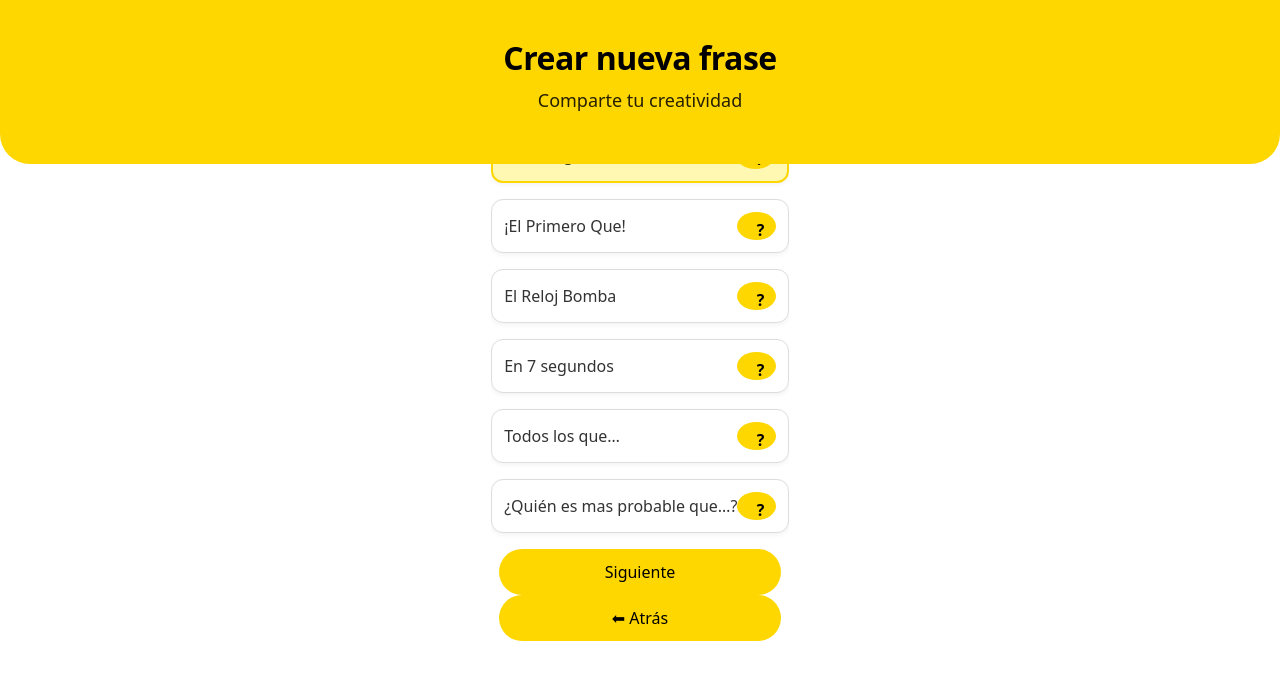
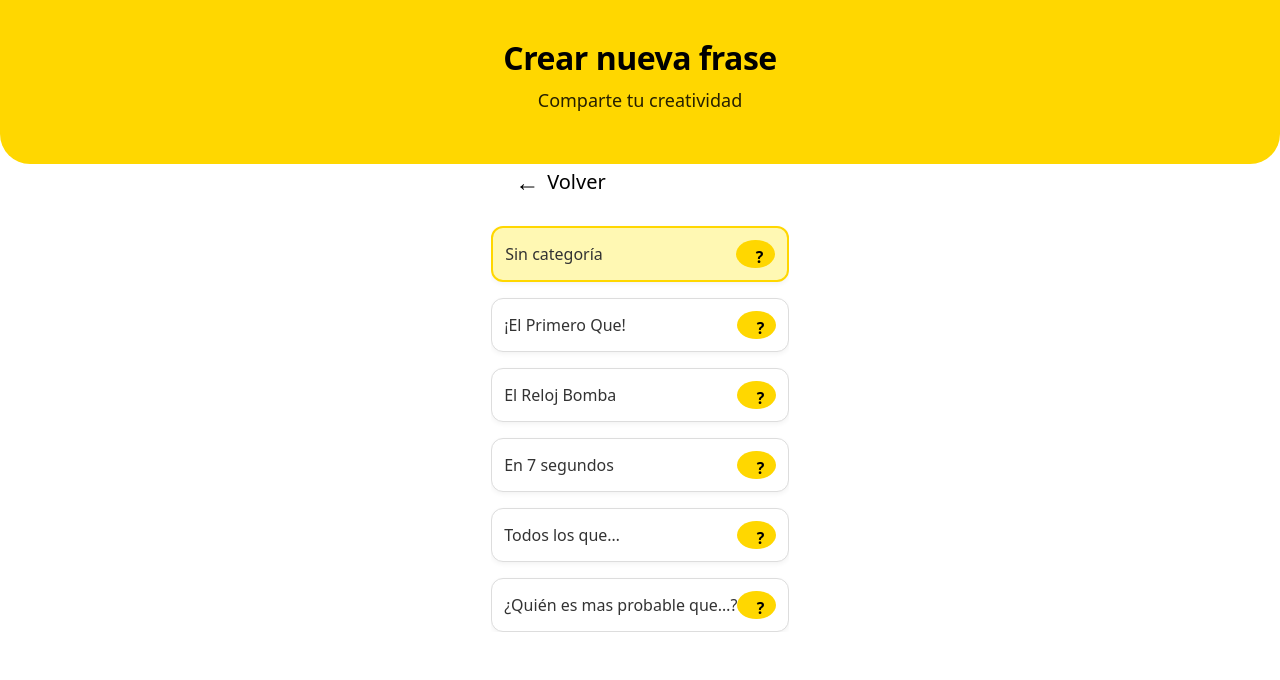
Before and after one commit to jgarcia311999/PartyForm, a React (Vite) app: page / in a window 1280 px wide. Both pictures are taken after a click on the button "Tipo de juego". Shown: the top 680 px of the page. Built offline with nearby package versions, Linux system fonts and the light colour scheme.

Commit message:
anyadido castigo y pequeño cambio de diseño

```diff
--- a/src/components/FraseEditor.tsx
+++ b/src/components/FraseEditor.tsx
@@ -1,4 +1,4 @@
-import { useState, useRef } from 'react';
+import { useState, useRef, useEffect } from 'react';
 
 export default function FraseEditor() {
   const [texto, setTexto] = useState('');
@@ -14,15 +14,23 @@ export default function FraseEditor() {
     const el = textAreaRef.current;
     if (!el) return;
 
+    el.focus();
+    const selection = window.getSelection();
+    const range = selection && selection.rangeCount > 0
+      ? selection.getRangeAt(0)
+      : document.createRange();
+
+    if (!selection || !range) return;
+
+    if (!el.contains(range.startContainer)) {
+      range.selectNodeContents(el);
+      range.collapse(false);
+      selection.removeAllRanges();
+      selection.addRange(range);
+    }
+
     if (marcador === '{Jugador}') {
       const marcadorHTML = `&nbsp;<span contenteditable="false" style="background:#FFD700; color:#000; padding:2px 6px; border-radius:8px; margin:0 2px; display:inline-block;">Jugador</span>&nbsp;`;
-      // Insert HTML at cursor position in contenteditable div
-      const selection = window.getSelection();
-      if (!selection || !selection.rangeCount) return;
-
-      const range = selection.getRangeAt(0);
-      range.deleteContents();
-
       const tempEl = document.createElement('div');
       tempEl.innerHTML = marcadorHTML;
       const frag = document.createDocumentFragment();
@@ -30,31 +38,29 @@ export default function FraseEditor() {
       while ((node = tempEl.firstChild)) {
         frag.appendChild(node);
       }
+      range.deleteContents();
       range.insertNode(frag);
-
-      // Move cursor after inserted node
       range.collapse(false);
       selection.removeAllRanges();
       selection.addRange(range);
-
-      // Update state with new innerHTML
-      setTexto(el.innerHTML);
     } else {
-      // For other markers, insert plain text
-      const selection = window.getSelection();
-      if (!selection || !selection.rangeCount) return;
-      const range = selection.getRangeAt(0);
+      const textNode = document.createTextNode(marcador);
       range.deleteContents();
-      const textNode = document.createTextNode(marcador);
       range.insertNode(textNode);
-      range.setStartAfter(textNode);
-      range.setEndAfter(textNode);
+      range.collapse(false);
       selection.removeAllRanges();
       selection.addRange(range);
-      setTexto(el.innerHTML);
     }
-    el.focus();
+
+    setTexto(el.innerHTML);
   };
+
+  useEffect(() => {
+    const el = textAreaRef.current;
+    if (el && el.innerHTML !== texto) {
+      el.innerHTML = texto;
+    }
+  }, [pantalla]);
 
   const mostrarEjemplosTipoJuego = (tipo: string) => {
     const ejemplos: Record<string, string[]> = {
@@ -321,6 +327,26 @@ export default function FraseEditor() {
               overflow: 'hidden',
             }}
           >
+            {pantalla === 'seleccion' && (
+              <div style={{ marginBottom: '1rem', width: '100%', textAlign: 'left', paddingLeft: 0 }}>
+                <button
+                  onClick={() => setPantalla('frase')}
+                  style={{
+                    fontSize: 20,
+                    background: 'none',
+                    border: 'none',
+                    cursor: 'pointer',
+                    color: '#000',
+                    display: 'flex',
+                    alignItems: 'center',
+                    gap: '0.5rem',
+                  }}
+                >
+                  <span style={{ fontSize: 24 }}>←</span>
+                  <span>Volver</span>
+                </button>
+              </div>
+            )}
             <div style={{ display: 'flex', flexDirection: 'column', gap: '1rem' }}>
               {['Sin categoría', '¡El Primero Que!', 'El Reloj Bomba', 'En 7 segundos', 'Todos los que…', '¿Quién es mas probable que…?']
                 .map((opcion) => (
@@ -358,17 +384,7 @@ export default function FraseEditor() {
                   </div>
                 ))}
             </div>
-            {tipoJuego && (
-              <div style={{ marginTop: '1rem', textAlign: 'center' }}>
-                <button onClick={() => setPantalla('frase')} style={{ width: '95%', padding: 12, fontSize: 16, borderRadius: '30px', cursor: 'pointer', backgroundColor: '#FFD700', color: '#000', border: 'none' }}>Siguiente</button>
-              </div>
-            )}
           </div>
-          {pantalla === 'seleccion' && (
-            <div style={{ marginBottom: '1rem', textAlign: 'center' }}>
-              <button onClick={() => setPantalla('frase')} style={{ width: '95%', padding: 12, fontSize: 16, borderRadius: '30px', cursor: 'pointer', backgroundColor: '#FFD700', color: '#000', border: 'none' }}>⬅ Atrás</button>
-            </div>
-          )}
         </div>
       </div>
       <Modal
```
